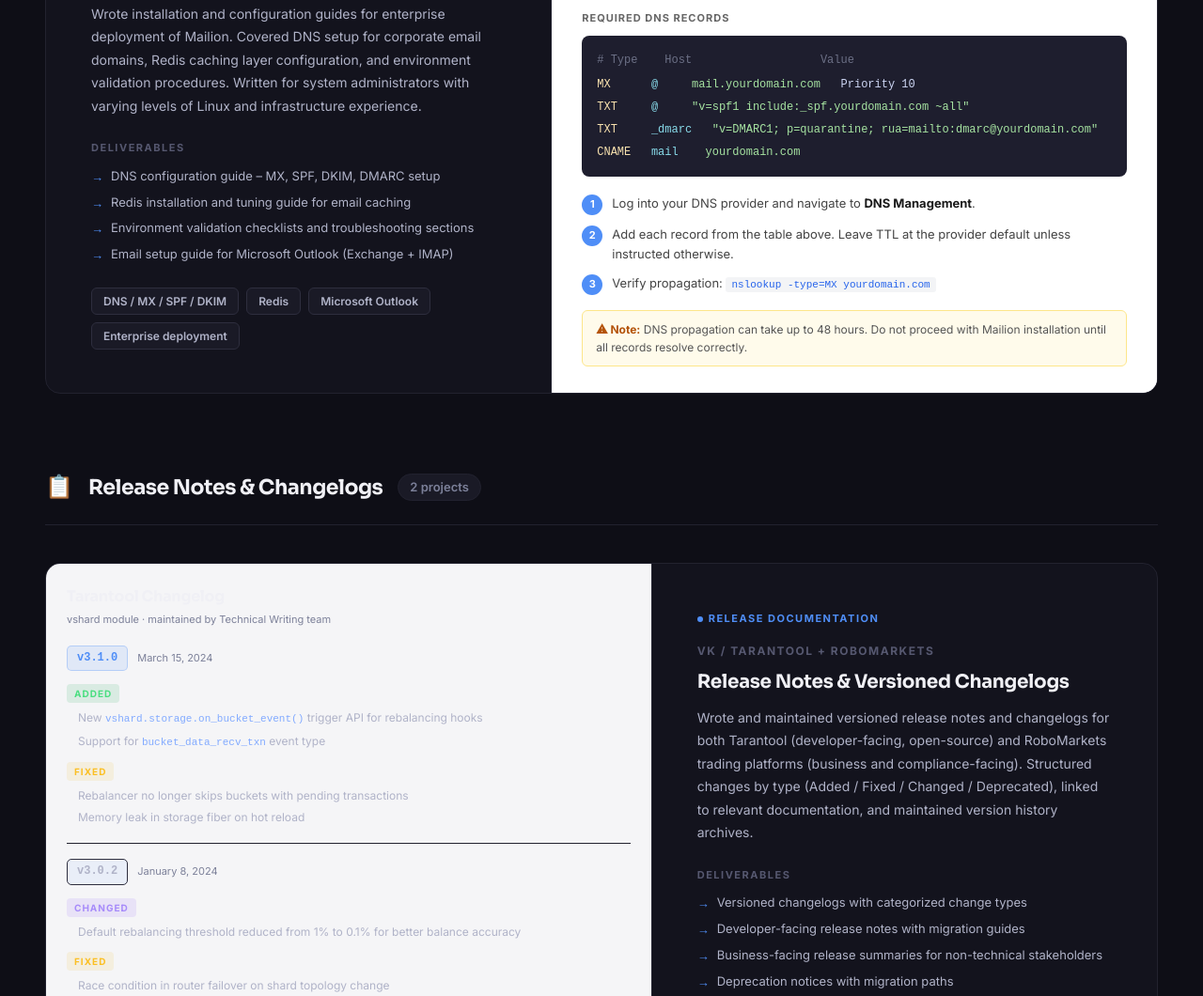
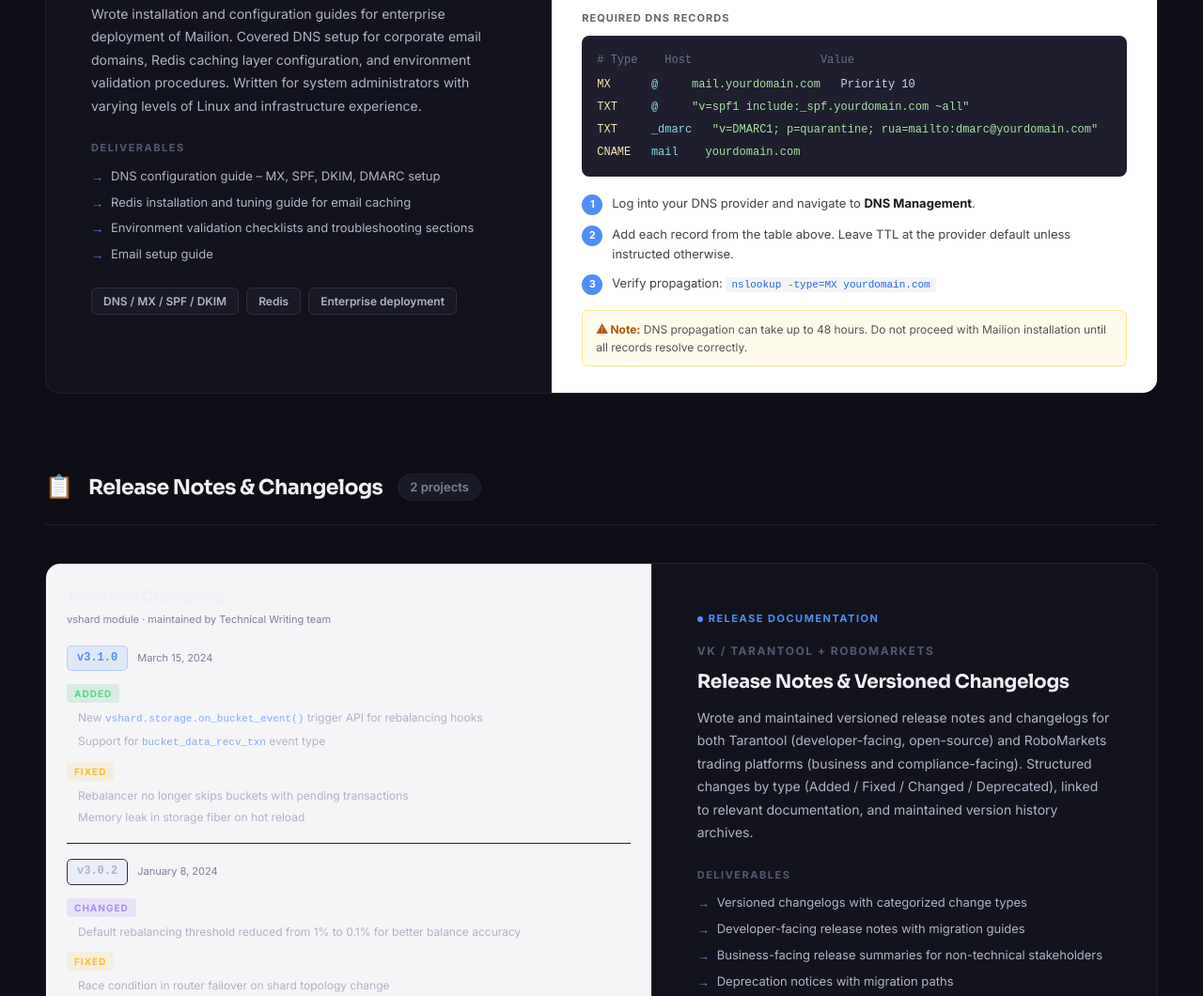
Before and after one commit to rind-black/personal-website, a plain HTML site: page services/technical-writing.html in a window 1280 px wide. Shown: the part 4655-5715 px from the top of the page at 94% size. Drawn offline with Linux system fonts and the light colour scheme.

Commit message:
Remove Microsoft Outlook references from install section

```diff
--- a/services/technical-writing.html
+++ b/services/technical-writing.html
@@ -699,13 +699,13 @@
               <li>DNS configuration guide – MX, SPF, DKIM, DMARC setup</li>
               <li>Redis installation and tuning guide for email caching</li>
               <li>Environment validation checklists and troubleshooting sections</li>
-              <li>Email setup guide for Microsoft Outlook (Exchange + IMAP)</li>
+              <li>Email setup guide</li>
             </ul>
           </div>
           <div class="result-row">
             <span class="result-pill">DNS / MX / SPF / DKIM</span>
             <span class="result-pill">Redis</span>
-            <span class="result-pill">Microsoft Outlook</span>
+
             <span class="result-pill">Enterprise deployment</span>
           </div>
         </div>
```
